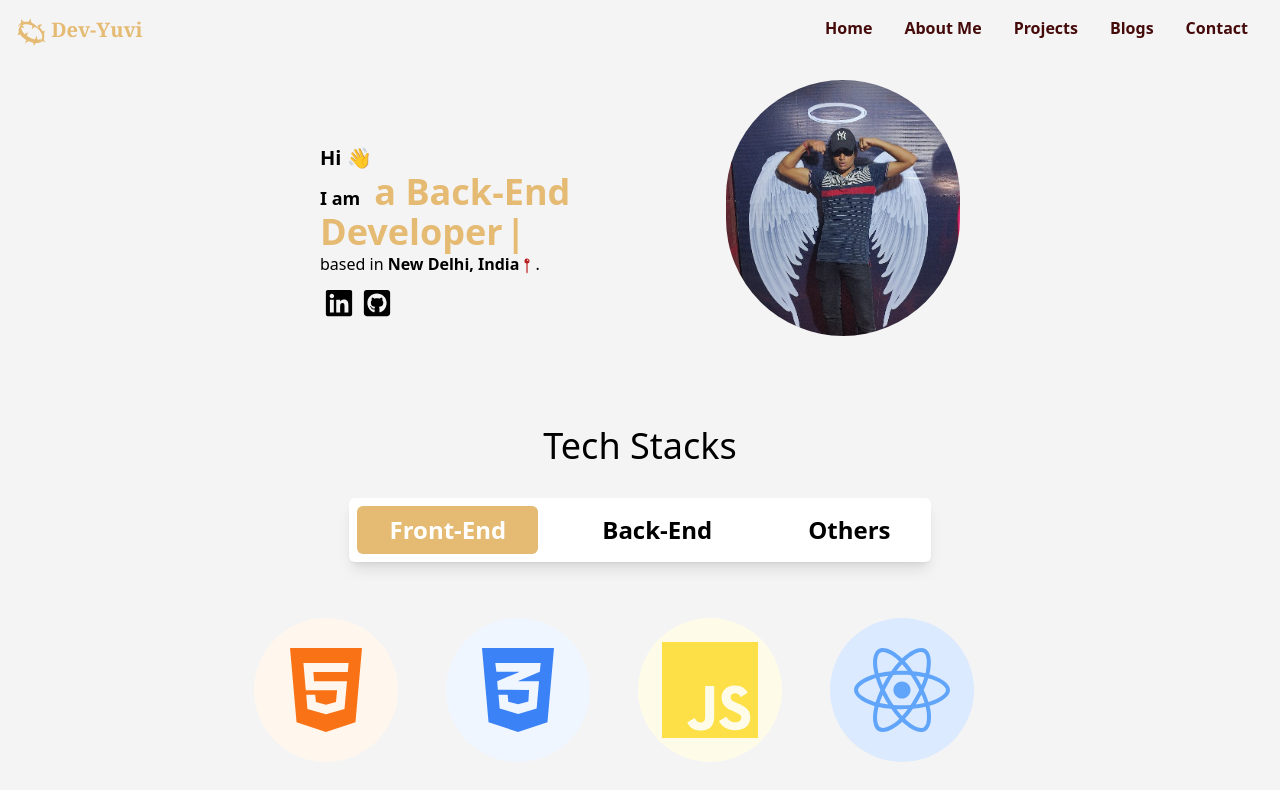
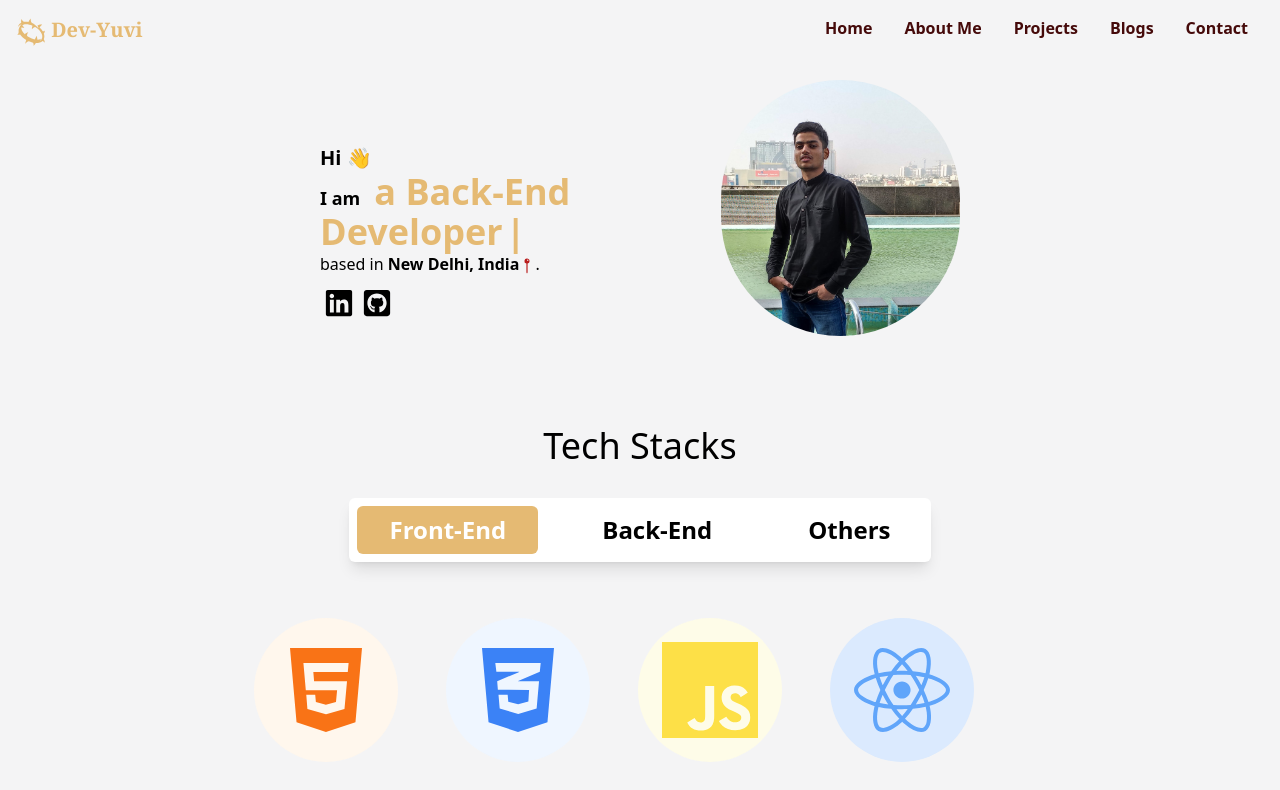
Before and after one commit to Yuvraj883/Yuvis-Portfolio, a React (Create React App) app: page / in a window 1280 px wide. Shown: the top 790 px of the page. Built offline with nearby package versions, Linux system fonts and the light colour scheme.

Commit message:
Updated image

```diff
--- a/src/Components/Home.jsx
+++ b/src/Components/Home.jsx
@@ -8,7 +8,7 @@ function Home() {
     return (
         <>
             <div className="h-auto w-auto md:flex flex-col pt-20 hidden  ">
-                <div className="flex mx-auto w-[50%] justify-around mb-8 ">
+                <div className="flex mx-auto w-[50%] justify-between mb-8 ">
 
                     <div className='py-16 w-[65%] pr-4'>
                         <div>
@@ -36,7 +36,8 @@ function Home() {
                         </p>
                     </div>
                     <div>
-                        <img src={require('../assets/image3.jpeg')}
+                        {/* <img src={require('../assets/image3.jpeg')} */}
+                        <img src="../images/Yuvraj6.jpg"
                             className="h-64 w-auto rounded-full" alt="Yuvraj Singh" />
                     </div>
 
@@ -50,7 +51,8 @@ function Home() {
             {/* Mobile view  */}
             <div className='md:hidden flex flex-col jutify-center items-center p-4 m-4'>
                 <div>
-                    <img src={require('../assets/image3.jpeg')}
+                    {/* <img src={require('../assets/image3.jpeg')} */}
+                    <img src="../images/Yuvraj6.jpg"
                         className="h-64 w-auto rounded-full" alt="Yuvraj Singh" />
                 </div>
                 <div className='py-8 w-[65%] pr-4'>
```
